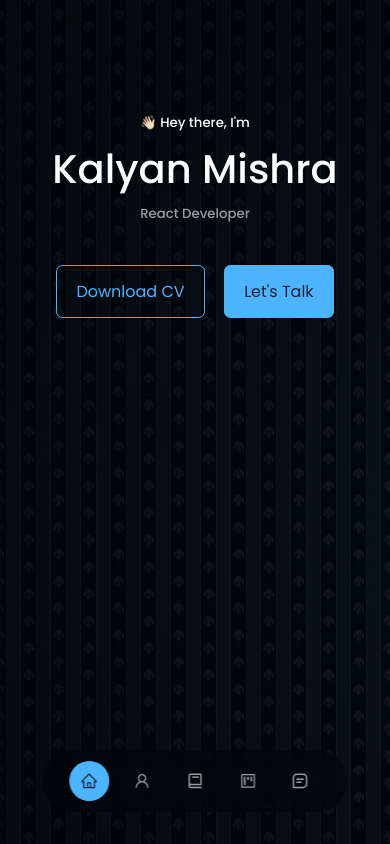
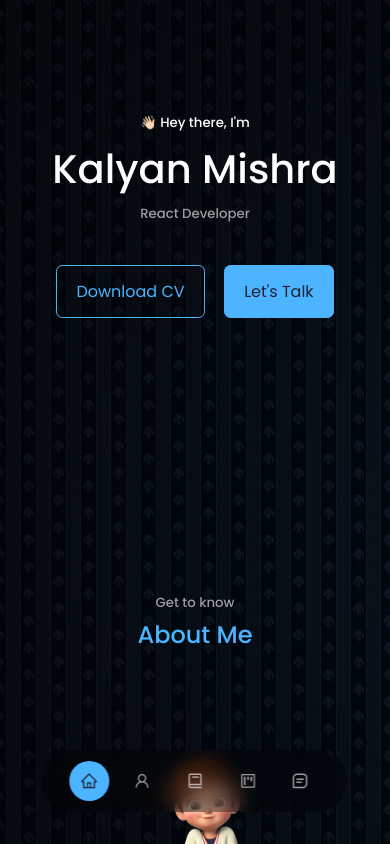
Before and after one commit to thekalyan001/KalyanMishra, a React (Create React App) app: page / in a window 390 px wide. Shown: the top 844 px of the page. Built offline with nearby package versions, Linux system fonts and the light colour scheme.

Commit message:
Update index.css

```diff
--- a/src/index.css
+++ b/src/index.css
@@ -122,14 +122,14 @@ img{
 
 @media screen and (max-width: 1024px){
     header{
-        height: 68vh; /*view port height */
+        height: 40vh; /*view port height */
     }
 }
 
 /*------------media queries(small devices- mobile phones)-------------------*/
 @media screen and (max-width: 600px){
     header{
-     height: 100vh;
+        height: 55vh;
     }
     .header__socials, .scroll__down{
         display: none;
```
